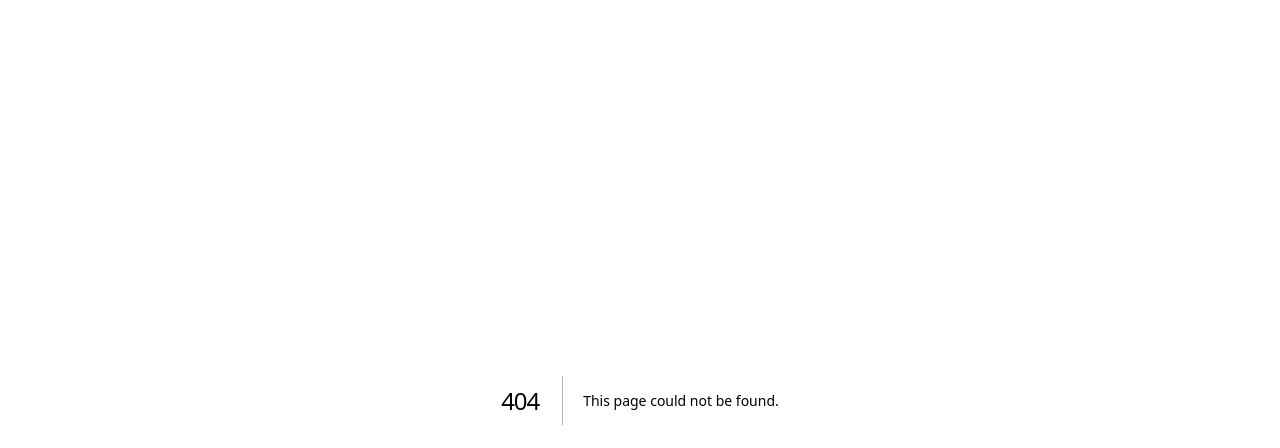
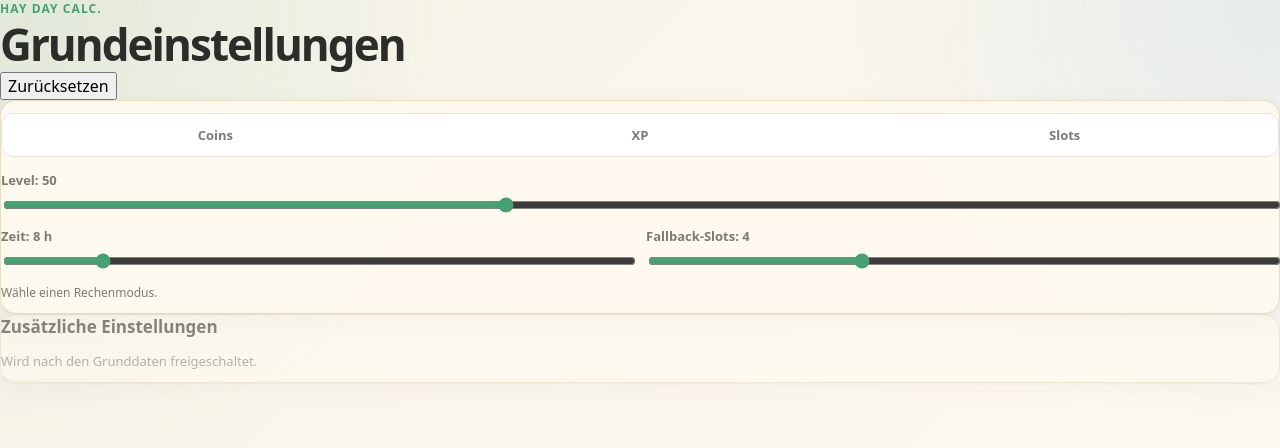
Before and after one commit to Max-Nagler/Hay-Day-Calc., a Next.js app: page /settings in a window 1280 px wide. Before the commit this address had no page. Shown: the top 448 px of the page. Built offline with nearby package versions, Linux system fonts and the light colour scheme.

Commit message:
Add settings page for calculator configuration

```diff
--- /dev/null
+++ b/app/settings/page.js
@@ -0,0 +1,254 @@
+"use client";
+
+import { useState } from "react";
+import { useCalculatorState } from "../../lib/useCalculatorState";
+
+const modes = [
+  { id: "coins", label: "Coins" },
+  { id: "xp", label: "XP" },
+  { id: "slots", label: "Slots" }
+];
+
+const defaultExcludedIngredients = [
+  "Diamanten",
+  "Honig",
+  "Goldbarren",
+  "Bienenwachs",
+  "Fischfilet",
+  "Hummer"
+];
+
+export default function SettingsEmbed() {
+  const { state, updateState, resetState } = useCalculatorState();
+  const [customExcludedIngredient, setCustomExcludedIngredient] = useState("");
+
+  const baseSettingsComplete =
+    Boolean(state.mode) &&
+    state.level >= 1 &&
+    state.hours >= 1 &&
+    state.globalSlots >= 1;
+
+  function toggleExcludedIngredient(name) {
+    updateState((current) => {
+      const exists = current.excludedIngredientNames.includes(name);
+
+      return {
+        ...current,
+        excludedIngredientNames: exists
+          ? current.excludedIngredientNames.filter((item) => item !== name)
+          : [...current.excludedIngredientNames, name]
+      };
+    });
+  }
+
+  function addCustomExcludedIngredient() {
+    const value = customExcludedIngredient.trim();
+    if (!value) return;
+
+    updateState((current) => {
+      const exists = current.excludedIngredientNames.some(
+        (item) => item.toLowerCase() === value.toLowerCase()
+      );
+
+      if (exists) return current;
+
+      return {
+        ...current,
+        excludedIngredientNames: [...current.excludedIngredientNames, value]
+      };
+    });
+
+    setCustomExcludedIngredient("");
+  }
+
+  function removeExcludedIngredient(name) {
+    updateState((current) => ({
+      ...current,
+      excludedIngredientNames: current.excludedIngredientNames.filter((item) => item !== name)
+    }));
+  }
+
+  function requestCalculation() {
+    updateState((current) => ({
+      ...current,
+      calculationRequestedAt: Date.now()
+    }));
+  }
+
+  return (
+    <main className="embedShell">
+      <section className="embedHeader">
+        <div>
+          <p className="eyebrow">Hay Day Calc.</p>
+          <h1>Grundeinstellungen</h1>
+        </div>
+
+        <button type="button" className="ghostButton" onClick={resetState}>
+          Zurücksetzen
+        </button>
+      </section>
+
+      <section className="panel compactPanel">
+        <div className="modeSegment">
+          {modes.map((item) => (
+            <button
+              key={item.id}
+              type="button"
+              className={state.mode === item.id ? "segmentButton active" : "segmentButton"}
+              onClick={() =>
+                updateState({
+                  mode: item.id,
+                  calculationRequestedAt: null
+                })
+              }
+            >
+              {item.label}
+            </button>
+          ))}
+        </div>
+
+        <label className="field compactField">
+          <span>Level: {state.level}</span>
+          <input
+            type="range"
+            min="1"
+            max="126"
+            step="1"
+            value={state.level}
+            onChange={(event) =>
+              updateState({
+                level: Number(event.target.value),
+                userChangedBuildings: false,
+                calculationRequestedAt: null
+              })
+            }
+          />
+        </label>
+
+        <div className="dualRange">
+          <label className="field compactField">
+            <span>Zeit: {state.hours} h</span>
+            <input
+              type="range"
+              min="1"
+              max="48"
+              step="1"
+              value={state.hours}
+              onChange={(event) =>
+                updateState({
+                  hours: Number(event.target.value),
+                  calculationRequestedAt: null
+                })
+              }
+            />
+          </label>
+
+          <label className="field compactField">
+            <span>Fallback-Slots: {state.globalSlots}</span>
+            <input
+              type="range"
+              min="1"
+              max="10"
+              step="1"
+              value={state.globalSlots}
+              onChange={(event) =>
+                updateState({
+                  globalSlots: Number(event.target.value),
+                  calculationRequestedAt: null
+                })
+              }
+            />
+          </label>
+        </div>
+
+        {!baseSettingsComplete && (
+          <p className="helperText inlineHelper">Wähle einen Rechenmodus.</p>
+        )}
+      </section>
+
+      <section className={baseSettingsComplete ? "panel compactPanel" : "panel compactPanel disabled"}>
+        <h2>Zusätzliche Einstellungen</h2>
+
+        {!baseSettingsComplete ? (
+          <p className="empty">Wird nach den Grunddaten freigeschaltet.</p>
+        ) : (
+          <>
+            <label className="checkbox compactCheckbox singleCheckbox">
+              <input
+                type="checkbox"
+                checked={state.intermediateMustBeProduced}
+                onChange={(event) =>
+                  updateState({
+                    intermediateMustBeProduced: event.target.checked,
+                    calculationRequestedAt: null
+                  })
+                }
+              />
+              Zwischenprodukte müssen hergestellt werden
+            </label>
+
+            <div className="excludedBox">
+              <div className="excludedHeader">
+                <strong>Zutaten ausschließen</strong>
+                <small>{state.excludedIngredientNames.length} aktiv</small>
+              </div>
+
+              <div className="excludedQuickGrid">
+                {defaultExcludedIngredients.map((ingredient) => (
+                  <button
+                    key={ingredient}
+                    type="button"
+                    className={
+                      state.excludedIngredientNames.includes(ingredient)
+                        ? "excludedChip active"
+                        : "excludedChip"
+                    }
+                    onClick={() => toggleExcludedIngredient(ingredient)}
+                  >
+                    {ingredient}
+                  </button>
+                ))}
+              </div>
+
+              <div className="excludedInputRow">
+                <input
+                  type="text"
+                  placeholder="Weitere Zutat"
+                  value={customExcludedIngredient}
+                  onChange={(event) => setCustomExcludedIngredient(event.target.value)}
+                  onKeyDown={(event) => {
+                    if (event.key === "Enter") {
+                      event.preventDefault();
+                      addCustomExcludedIngredient();
+                    }
+                  }}
+                />
+                <button type="button" onClick={addCustomExcludedIngredient}>
+                  +
+                </button>
+              </div>
+
+              {state.excludedIngredientNames.length > 0 && (
+                <div className="activeExcludedList">
+                  {state.excludedIngredientNames.map((ingredient) => (
+                    <button
+                      key={ingredient}
+                      type="button"
+                      onClick={() => removeExcludedIngredient(ingredient)}
+                    >
+                      {ingredient} ×
+                    </button>
+                  ))}
+                </div>
+              )}
+            </div>
+
+            <button type="button" className="calculateButton" onClick={requestCalculation}>
+              Berechnung starten
+            </button>
+          </>
+        )}
+      </section>
+    </main>
+  );
+}
```
